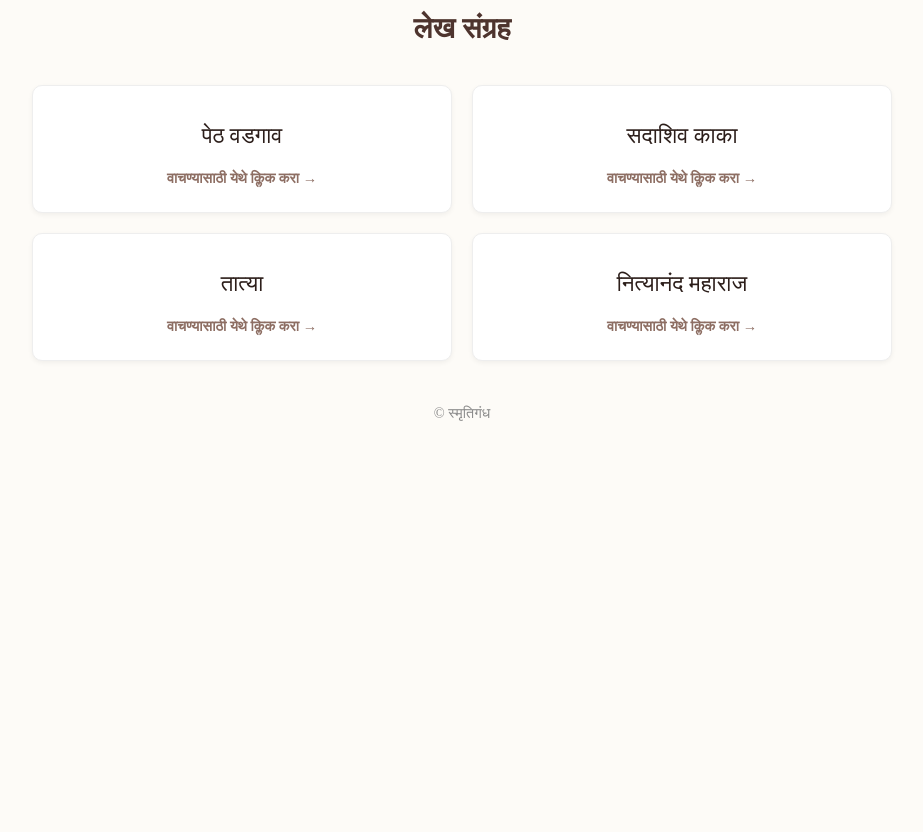
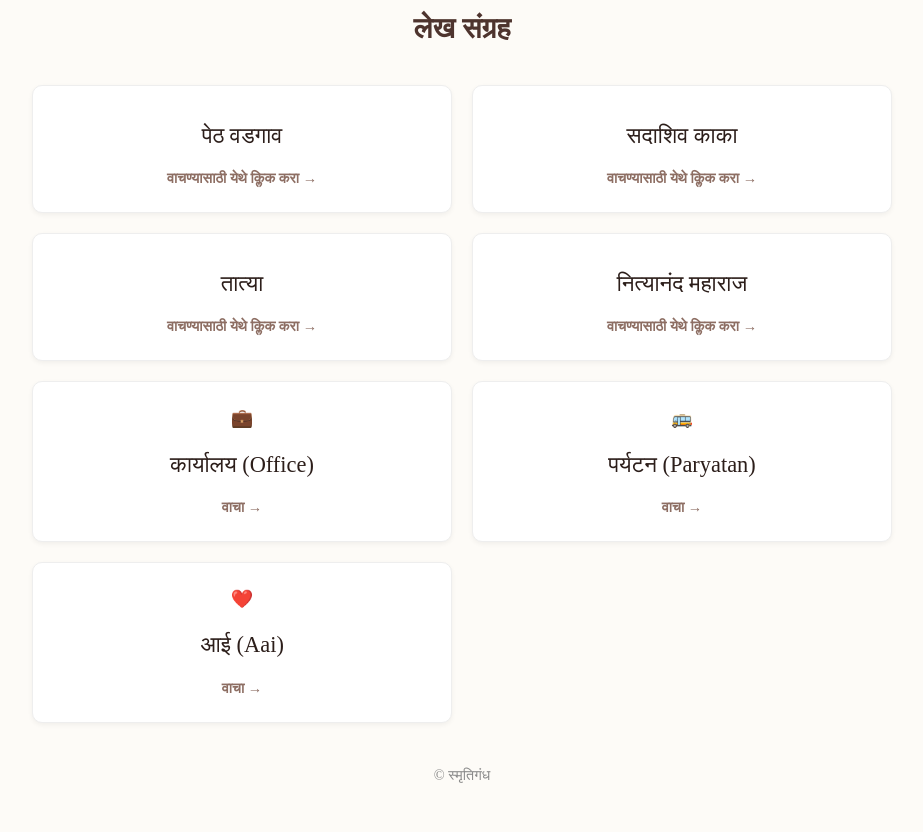
Before and after one commit to vrphadke/vrphadke.github.io, a plain HTML site: page index.html in a window 1280 px wide. Shown: the part 919-1751 px from the top of the page, without its empty margins (178-1101 px from the left). Before the commit the page ends 1406 px from the top, so only its background shows below. Drawn offline with Linux system fonts and the light colour scheme; a web font is replaced by a local one.

Commit message:
Update index.html

```diff
--- a/index.html
+++ b/index.html
@@ -226,6 +226,23 @@
             <div class="card-title">नित्यानंद महाराज</div>
             <div class="card-cta">वाचण्यासाठी येथे क्लिक करा &rarr;</div>
         </a>
+        <a href="https://online.fliphtml5.com/jcwfz/lmsq/" target="_blank" class="link-card">
+    <span class="card-icon">💼</span>
+    <div class="card-title">कार्यालय (Office)</div>
+    <div class="card-cta">वाचा &rarr;</div>
+</a>
+
+<a href="https://online.fliphtml5.com/jcwfz/qdvo/" target="_blank" class="link-card">
+    <span class="card-icon">🚌</span>
+    <div class="card-title">पर्यटन (Paryatan)</div>
+    <div class="card-cta">वाचा &rarr;</div>
+</a>
+
+<a href="https://online.fliphtml5.com/wxerl/lcoq/" target="_blank" class="link-card">
+    <span class="card-icon">❤️</span>
+    <div class="card-title">आई (Aai)</div>
+    <div class="card-cta">वाचा &rarr;</div>
+</a>
     </div>
 
     <footer>
```
